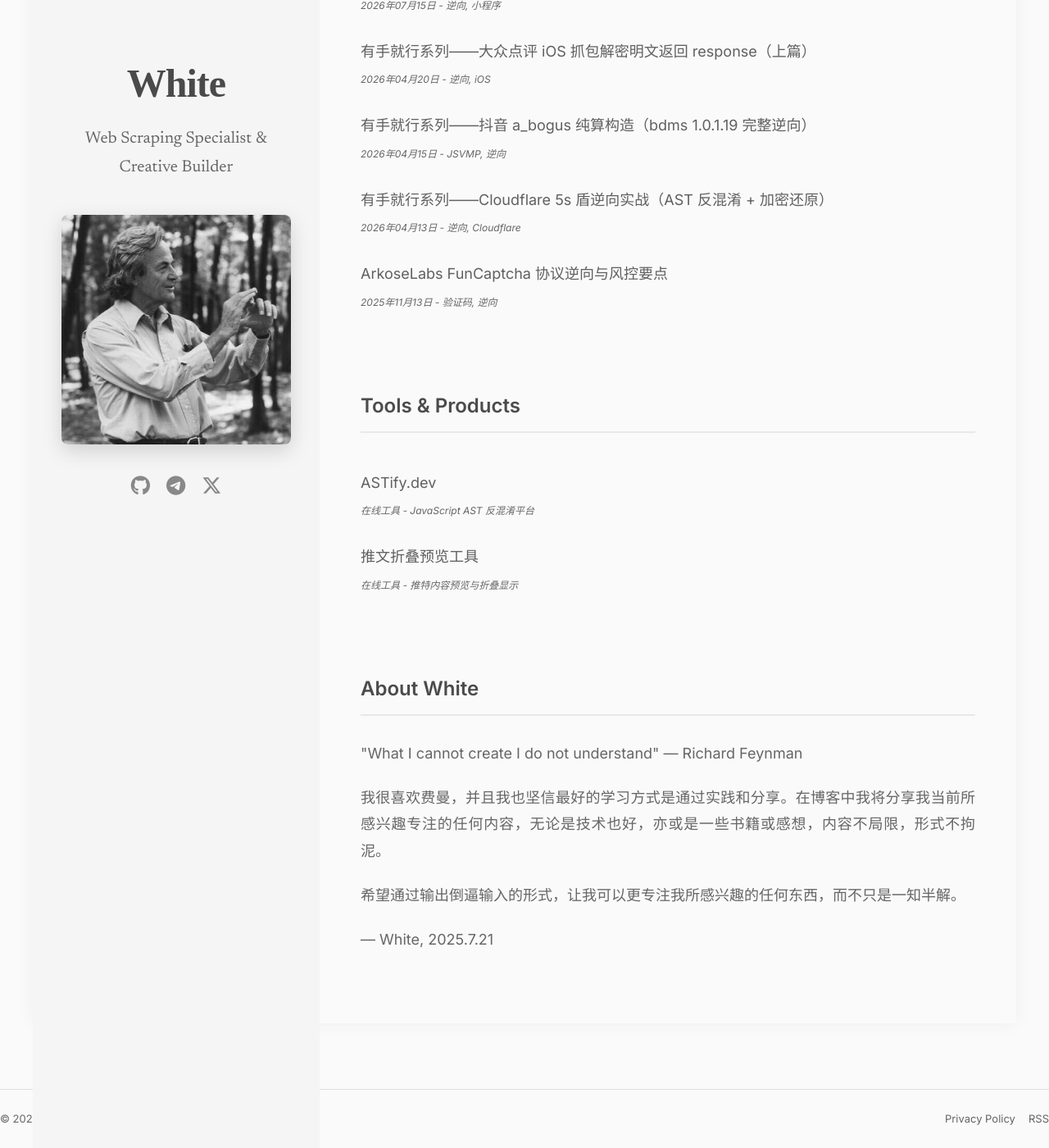
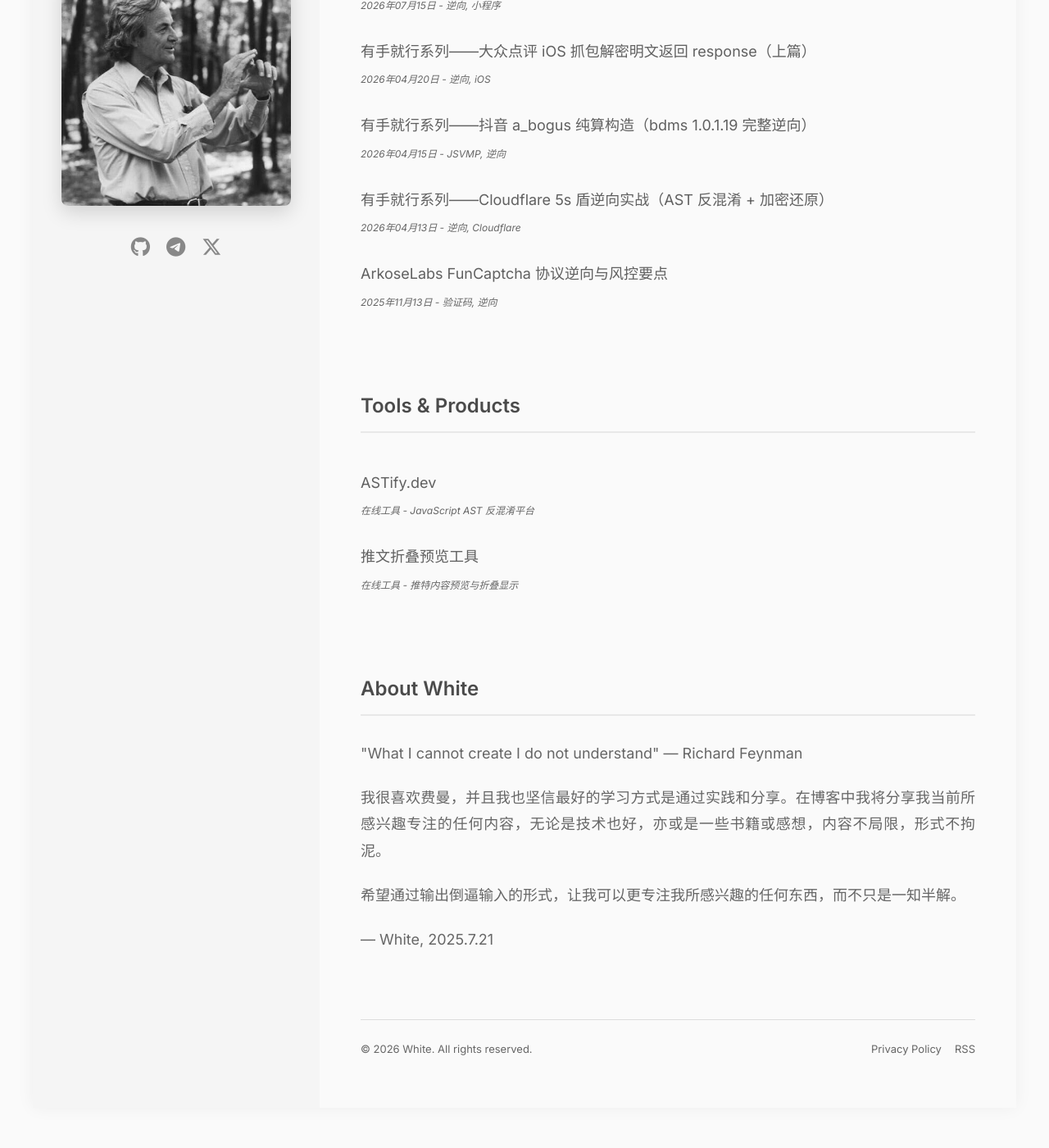
Before and after one commit to haloowhite/blog, a Jekyll site: the page built from index.html, in a window 1280 px wide and 1400 px high, scrolled down 291 px. Shown: the whole window at 82% size. Built offline with Jekyll 4.4.1, drawn with Linux system fonts in a browser that asks for light colours; some web fonts are replaced; after the commit the page ends 1642 px from its top, so only the background shows below that.

Commit message:
fix: 侧栏不再遮住底部版权栏 (#4)
侧栏从全屏 fixed 改为文档流 sticky，footer 收到正文栏底部，版权和 Privacy / RSS 不再被盖住。

Co-authored-by: t <t@t>
Co-authored-by: Codex <noreply@anthropic.com>

```diff
--- a/_layouts/default.html
+++ b/_layouts/default.html
@@ -228,20 +228,20 @@
             </ul>
         </nav>
         {{ content }}
+
+        <footer class="site-footer">
+            <div class="footer-content">
+                <p>&copy; {{ 'now' | date: "%Y" }} {{ site.author }}. All rights reserved.</p>
+                <nav class="footer-nav">
+                    <a href="{{ '/privacy/' | relative_url }}">Privacy Policy</a>
+                    <a href="{{ '/feed.xml' | relative_url }}">RSS</a>
+                </nav>
+            </div>
+        </footer>
     </main>
 </div>
 
 <!-- Code Copy Functionality -->
 <script src="{{ '/assets/js/code-copy.js' | relative_url }}"></script>
-
-<footer class="site-footer">
-    <div class="footer-content">
-        <p>&copy; {{ 'now' | date: "%Y" }} {{ site.author }}. All rights reserved.</p>
-        <nav class="footer-nav">
-            <a href="{{ '/privacy/' | relative_url }}">Privacy Policy</a>
-            <a href="{{ '/feed.xml' | relative_url }}">RSS</a>
-        </nav>
-    </div>
-</footer>
 </body>
 </html>
--- a/assets/css/main.scss
+++ b/assets/css/main.scss
@@ -175,17 +175,16 @@ body {
 
 .sidebar {
   width: 350px;
+  flex-shrink: 0;
   background-color: $primary-gray;
   padding: 60px 40px;
   display: flex;
   flex-direction: column;
   align-items: center;
   text-align: center;
-  position: fixed;
+  position: sticky;
   top: 0;
-  left: 50%;
-  transform: translateX(-600px);
-  height: 100vh;
+  align-self: stretch;
   overflow-y: auto;
 
   .author-name {
@@ -242,8 +241,8 @@ body {
 
 .main-content {
   flex: 1;
+  min-width: 0;
   padding: 60px 50px;
-  margin-left: 350px;
 
 
   .nav-header {
@@ -1457,7 +1456,7 @@ body {
 // Site Footer
 .site-footer {
   margin-top: 80px;
-  padding: 24px 0;
+  padding: 24px 0 0;
   border-top: 1px solid $border-color;
 
   .footer-content {
```
